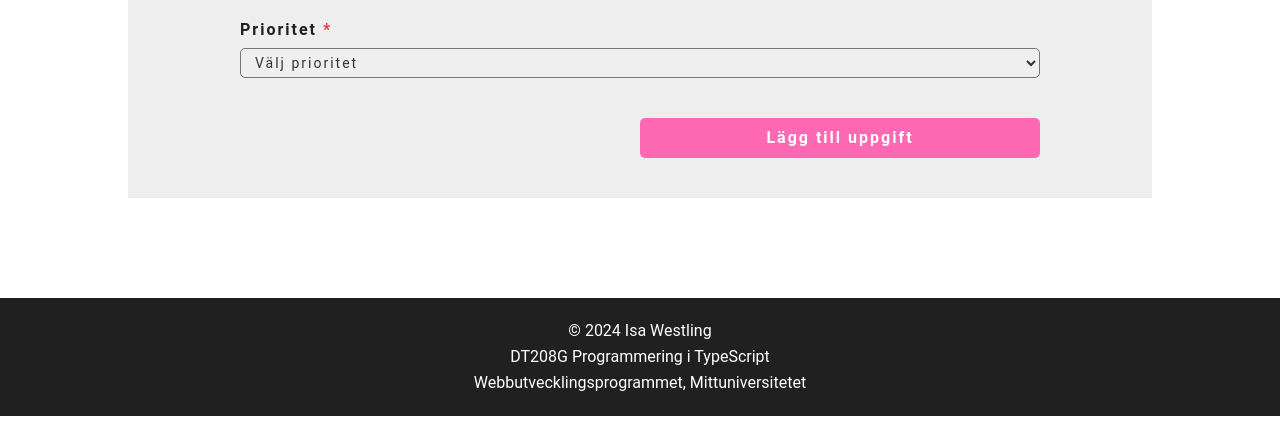
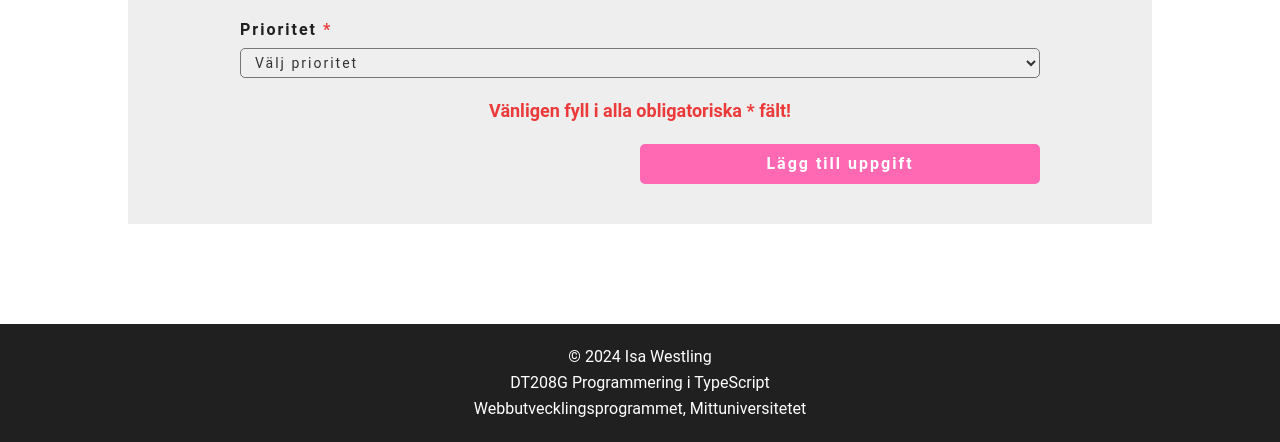
Before and after one commit to iswe2301/moment2, a website built with Parcel: page src/index.html in a window 1280 px wide. Both pictures are taken after typing "Sample" into the empty fields and a click on the button "Lägg till uppgift". Shown: the part 435-877 px from the top of the page. Before the commit the page ends 851 px from the top, so only its background shows below. Built offline with nearby package versions, Linux system fonts and the light colour scheme.

Commit message:
lagt till span för felmeddelande

```diff
--- a/src/index.html
+++ b/src/index.html
@@ -31,6 +31,7 @@
                 <option value="2">Medel prioritet (2)</option>
                 <option value="3">Låg prioritet (3)</option>
             </select>
+            <span id="error-message">Vänligen fyll i alla obligatoriska * fält!</span>
             <button type="submit" id="submit">Lägg till uppgift</button>
         </form>
 
```
